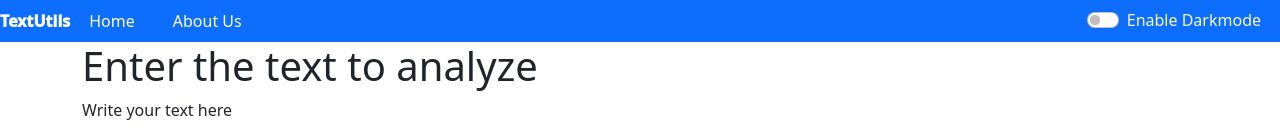
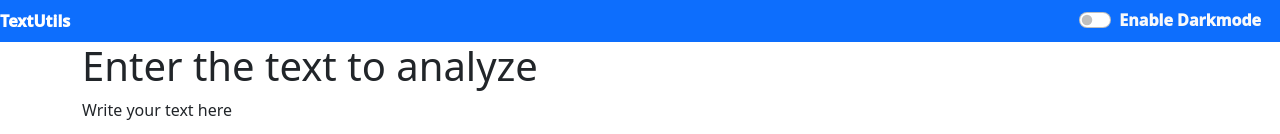
Before and after one commit to supriyamaji1998/reactproject1, a React (Create React App) app: page / in a window 1280 px wide. Shown: the top 134 px of the page. Built offline with nearby package versions, Linux system fonts and the light colour scheme.

Commit message:
Update Navbar.js

```diff
--- a/src/components/Navbar.js
+++ b/src/components/Navbar.js
@@ -10,8 +10,15 @@ export default function NavbarBox(props) {
         expand="lg"
         bg={props.mode === "light" ? "primary" : "dark"}
         variant="dark"
+        style={{
+          color: "white",
+          textDecoration: "none",
+          font: "23px",
+          fontWeight: "1000",
+        }}
       >
-        <Link
+        {props.title}
+        {/* <Link
           to="/"
           style={{
             color: "white",
@@ -21,14 +28,14 @@ export default function NavbarBox(props) {
           }}
         >
           {props.title}
-        </Link>
+        </Link> */}
         <Navbar.Toggle
           aria-controls="responsive-navbar-nav"
           style={{ marginRight: "19px" }}
         />
         <Navbar.Collapse id="responsive-navbar-nav">
           <Nav className="me-auto">
-            <Link
+            {/* <Link
               to="/"
               style={{
                 display: "flex ",
@@ -40,8 +47,8 @@ export default function NavbarBox(props) {
               }}
             >
               {props.navlist1}
-            </Link>
-            <Link
+            </Link> */}
+            {/* <Link
               to="/about"
               style={{
                 display: "flex ",
@@ -53,7 +60,7 @@ export default function NavbarBox(props) {
               }}
             >
               {props.navlist2}
-            </Link>
+            </Link> */}
           </Nav>
           <Form className="d-flex text-light" style={{ margin: "0px 19px" }}>
             <Form>
```
